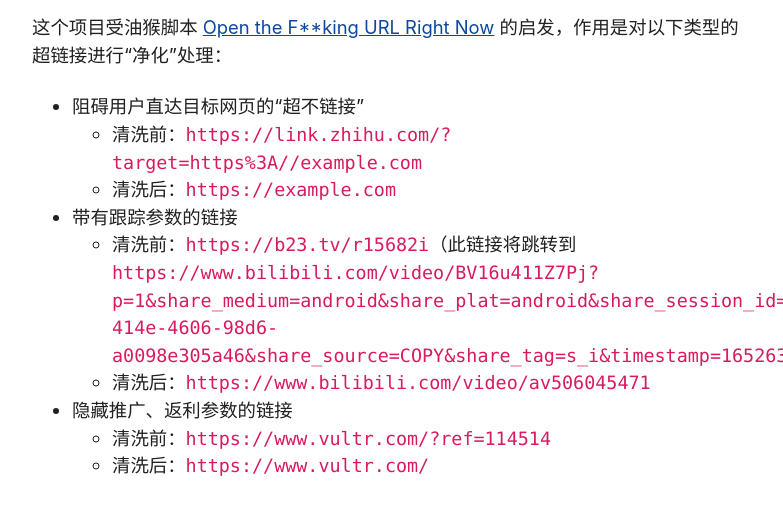
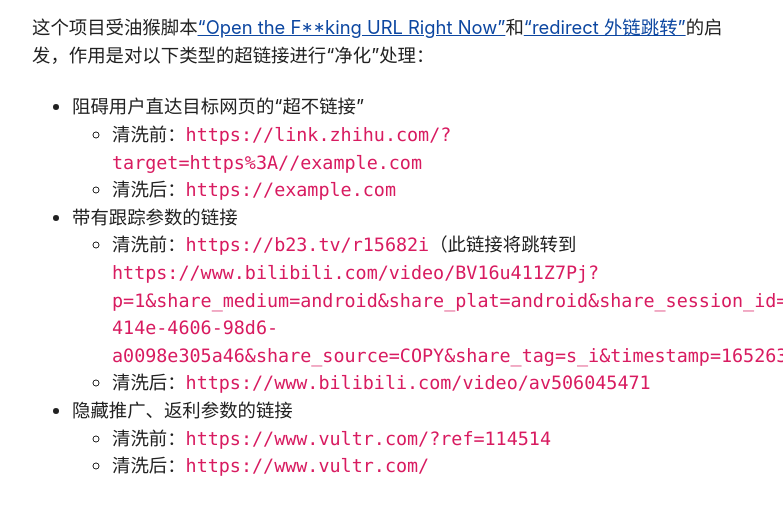
Before and after one commit to TransparentLC/link-cleaner, a website: page src/index-cfworker.html in a window 1280 px wide. Shown: the part 595-1100 px from the top of the page, without its empty margins (248-1031 px from the left). Drawn offline with nearby package versions, Linux system fonts and the light colour scheme.

Commit message:
Update README.md

```diff
--- a/src/index-cfworker.html
+++ b/src/index-cfworker.html
@@ -35,7 +35,7 @@
         </blockquote>
         <hr>
         <h3>关于项目</h3>
-        <p>这个项目受油猴脚本 <a href="https://greasyfork.org/zh-CN/scripts/412612" target="_blank" rel="noopener noreferrer">Open the F**king URL Right Now</a> 的启发，作用是对以下类型的超链接进行“净化”处理：</p>
+        <p>这个项目受油猴脚本<a href="https://greasyfork.org/zh-CN/scripts/412612" target="_blank" rel="noopener noreferrer">“Open the F**king URL Right Now”</a>和<a href="https://greasyfork.org/zh-CN/scripts/416338" target="_blank" rel="noopener noreferrer">“redirect 外链跳转”</a>的启发，作用是对以下类型的超链接进行“净化”处理：</p>
         <ul>
             <li>阻碍用户直达目标网页的“超不链接”
                 <ul>
```
Also changed, not shown: src/index-cfworker.min.html (+1 -1 lines), README.md.
